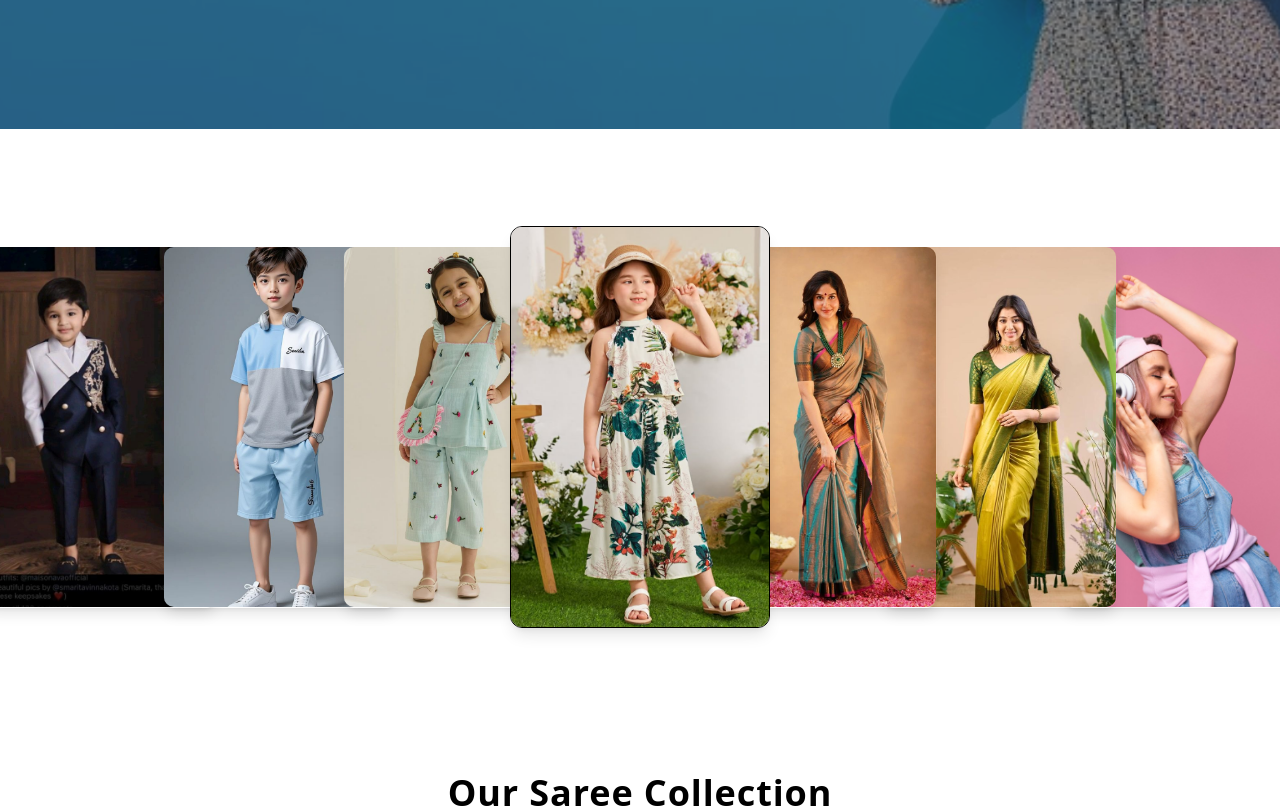
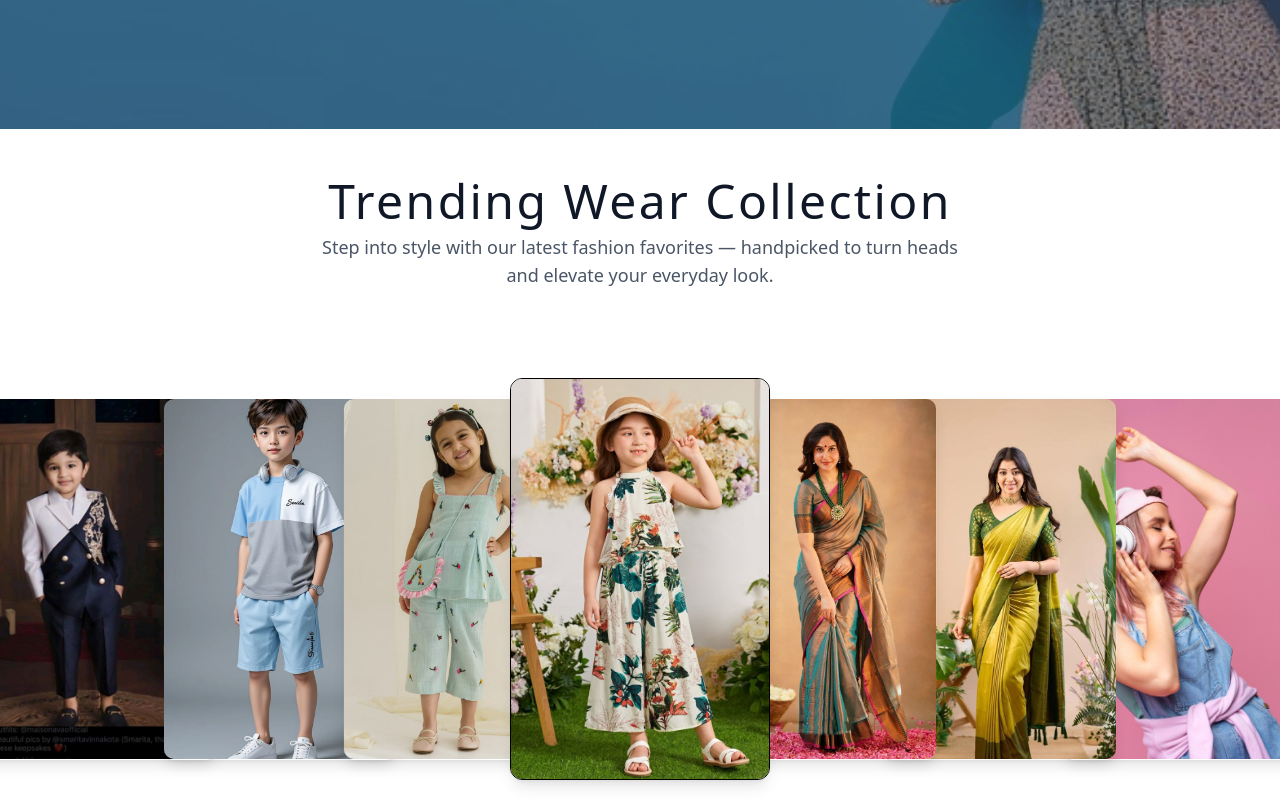
Before and after one commit to WebWorldHub0009/Brahmin-s-Couture-Frontend, a React (Vite) app: page / in a window 1280 px wide. Shown: the part 820-1628 px from the top of the page. Built offline with nearby package versions, Linux system fonts and the light colour scheme.

Commit message:
home page updation

```diff
--- a/src/Components/Showcase.jsx
+++ b/src/Components/Showcase.jsx
@@ -12,7 +12,7 @@ const Showcase = () => {
   return (
     <div className="bg-[#f7f4f2] py-12 px-4 sm:px-6 md:px-16">
       {/* Heading */}
-      <h2 className="text-5xl md:text-6xl font-light text-center mb-12 tracking-widest text-[#2E2E2E]">
+      <h2 className="text-5xl md:text-6xl font-light text-center mb-12 tracking-wider text-[#2E2E2E]">
         BRAHMANI'S TRENDING COLLECTION
       </h2>
 
--- a/src/Components/TrendingWearSlide.jsx
+++ b/src/Components/TrendingWearSlide.jsx
@@ -57,7 +57,28 @@ const TrendingWearSlider = () => {
   };
 
   return (
-    <div className="w-full py-12 overflow-hidden flex items-center justify-center">
+    <div className="w-full py-12 overflow-hidden flex flex-col items-center justify-center">
+      {/* Heading Section */}
+      <div className="text-center px-4 mb-10">
+        <motion.h2
+          className="text-3xl sm:text-4xl md:text-5xl font-light tracking-wider text-gray-900 "
+          initial={{ opacity: 0, y: -20 }}
+          animate={{ opacity: 1, y: 0 }}
+          transition={{ duration: 0.6 }}
+        >
+           Trending Wear Collection
+        </motion.h2>
+        <motion.p
+          className="mt-2 text-sm sm:text-base md:text-lg text-gray-600 max-w-2xl mx-auto"
+          initial={{ opacity: 0, y: -10 }}
+          animate={{ opacity: 1, y: 0 }}
+          transition={{ delay: 0.2, duration: 0.6 }}
+        >
+          Step into style with our latest fashion favorites — handpicked to turn heads and elevate your everyday look.
+        </motion.p>
+      </div>
+
+      {/* Slider Section */}
       <div className="relative w-full max-w-[95%] md:max-w-[80%] h-[500px] flex justify-center items-center">
         <AnimatePresence initial={false}>
           {cards.slice(0, VISIBLE_CARDS).map((item, idx) => {
```
